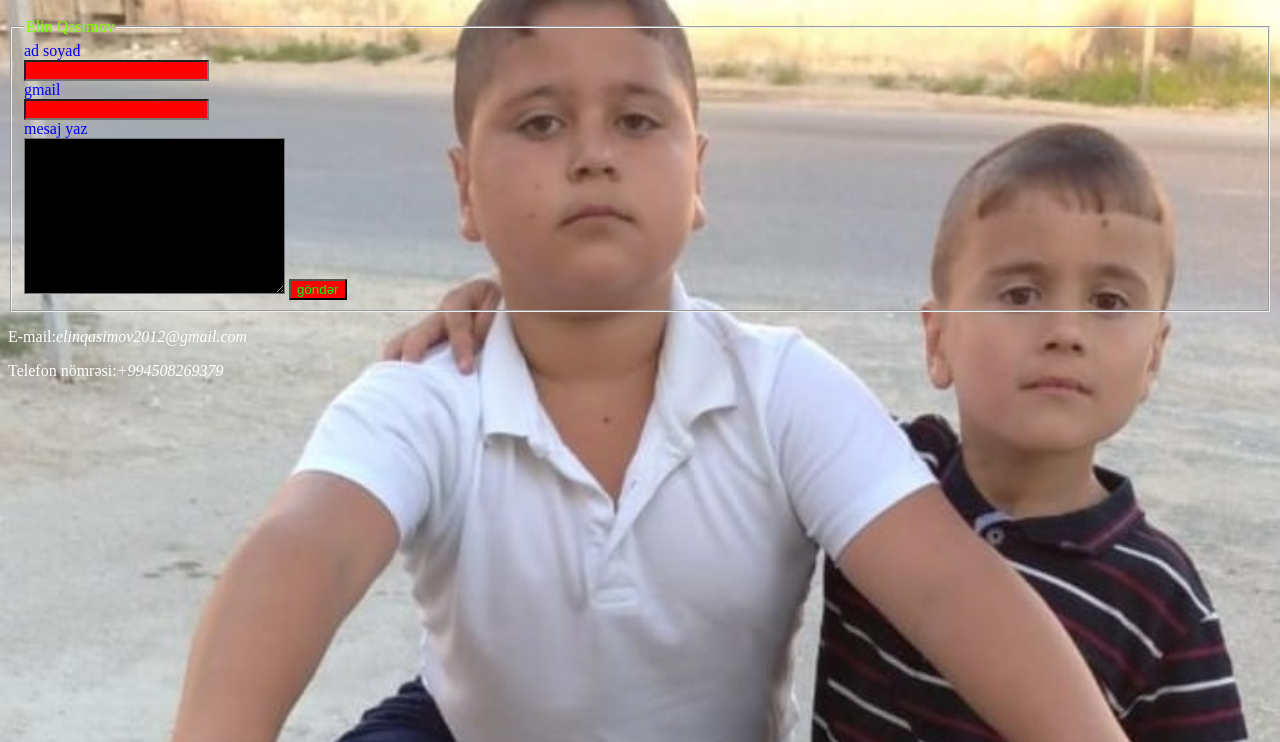
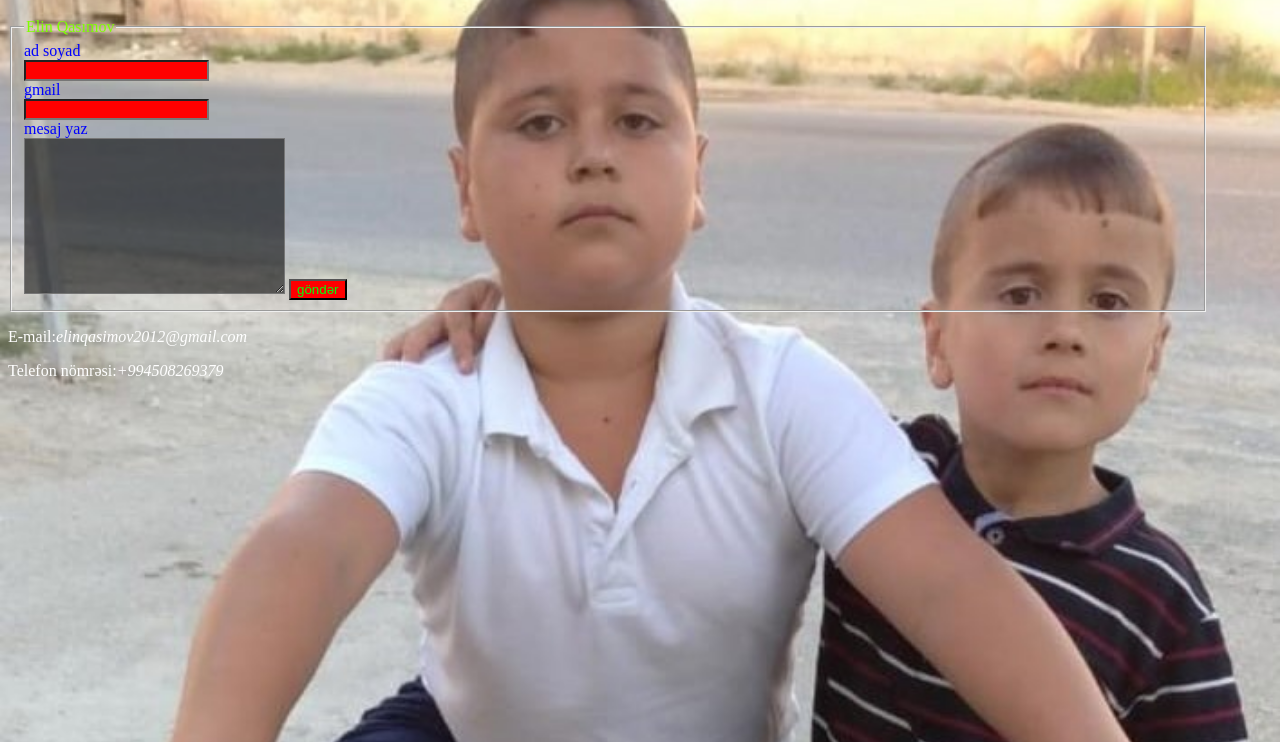
Before and after one commit to KuKiFeR/elinin_sayti, a plain HTML site: page elaqe.html in a window 1280 px wide. Shown: the part 58-800 px from the top of the page. Drawn offline with nearby package versions, Linux system fonts and the light colour scheme.

Commit message:
uptate #1

```diff
--- a/style.css
+++ b/style.css
@@ -1,6 +1,7 @@
 @import url("https://fonts.googleapis.com/css2?family=Nova+Square&display=swap");
 
 body {
+  max-width: 1200px;
   background-image: url("./pngtree-8-best-free-mountain-background-images-4k-wallpapers-picture-image_2783525.jpg");
   background-repeat: no-repeat;
   background-size: cover;
@@ -52,7 +53,7 @@ ul {
   display: flex;
 }
 textarea {
-  background-color: black;
+  background-color: rgba(0, 0, 0, 0.578);
   color: bisque;
 }
 input {
```
